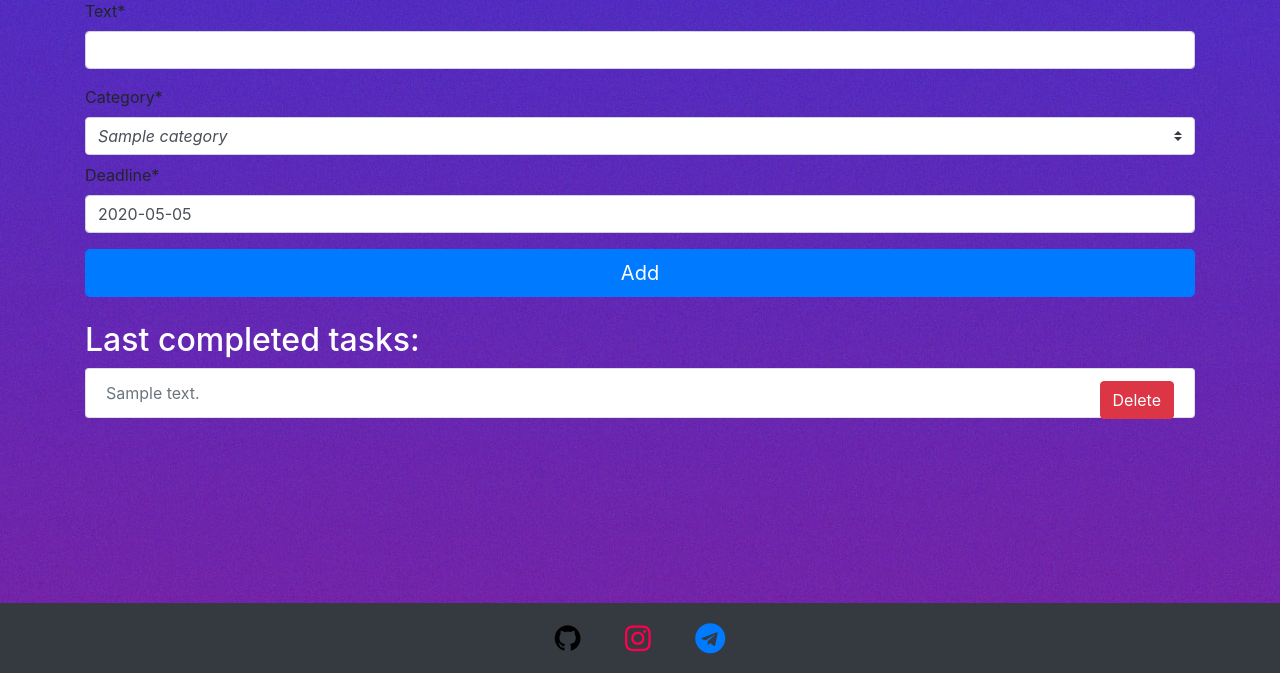
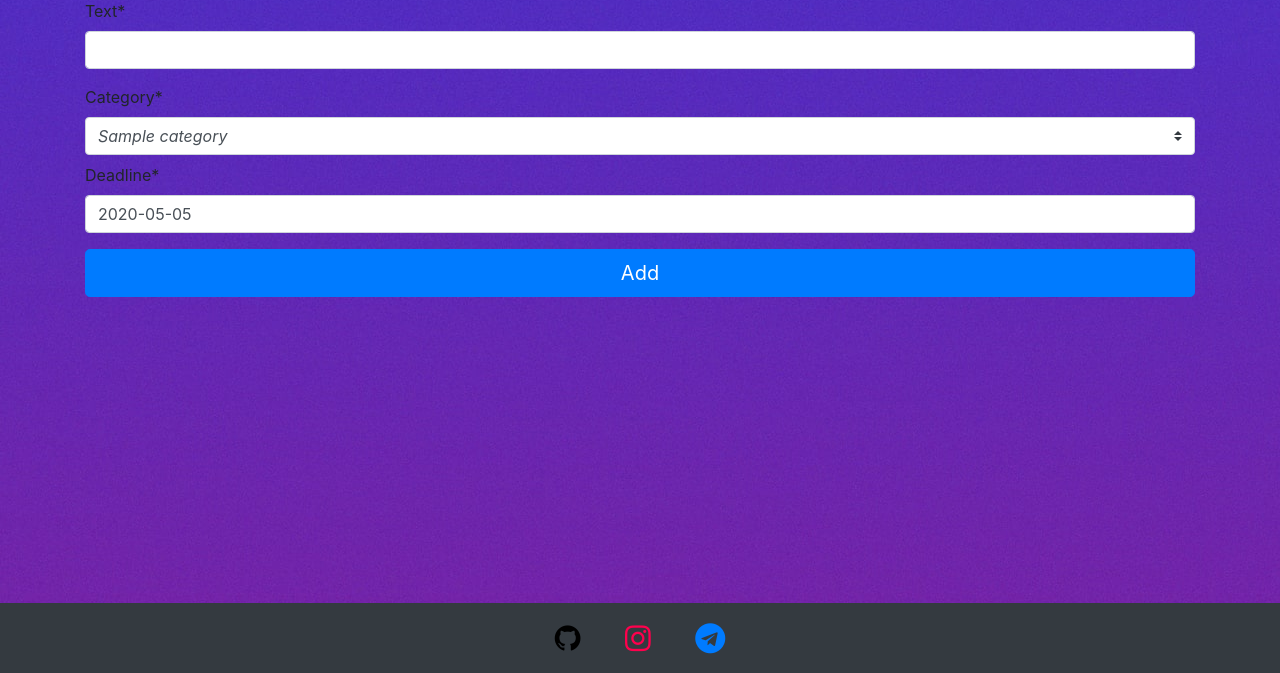
Before and after one commit to valentyn321/todoapp, a Django app: page / in a window 1280 px wide. Shown: the part 127-800 px from the top of the page. Run offline with Django 3.2, Linux system fonts and the light colour scheme; a user stored in the database is signed in; tables that the repository leaves empty hold one stand-in row (values such as "Sample post"); some libraries are stand-ins or nearby versions.

Commit message:
Update script, that add new task to the page.

```diff
--- a/main/static/main/js/scripts.js
+++ b/main/static/main/js/scripts.js
@@ -16,7 +16,7 @@ var csrfToken = $('[name="csrfmiddlewaretoken"]').val();
             },
             success: function() {
                 $('#add_new')[0].reset(); //скидываем нашу форму
-                $('body').load("");
+                $('#comming_tasks').load("/ #comming_tasks");
             }
         });
     });
--- a/main/templates/main/completed_todos.html
+++ b/main/templates/main/completed_todos.html
@@ -8,7 +8,7 @@
 
     <div class="row mt-4">
         <div class="col">
-            <ul class="list-group">
+            <ul class="list-group" id="completed">
 
                 {% for completed_todo in completed_todos %}
                     <li class="list-group-item text-muted mt-2">{{ completed_todo.text }}
--- a/main/templates/main/todo_list.html
+++ b/main/templates/main/todo_list.html
@@ -78,21 +78,6 @@
                 {% endfor %}
                 </div>
                 {% endif %}
-
-                {% if completed_items %}
-                <h2>Last completed tasks:</h2>
-                <div id="completed_tasks">
-                    {% for completed_item in completed_items %}
-                        <li class="list-group-item text-muted mt-2">{{ completed_item.text }}
-                            <div class="float-right">
-                                <form class="my_class_delete" id="todo_{{ completed_item.pk }}" data-href="{% url 'delete_todo_ajax' completed_item.pk %}" method="post"> {% csrf_token %}
-                                        <button type="submit" class="btn btn-danger">Delete</button>
-                                </form>
-                            </div>
-                        </li>
-                    {% endfor %}
-                </div>
-                {% endif %}
              </ul>
         </div>
     </div>
```
